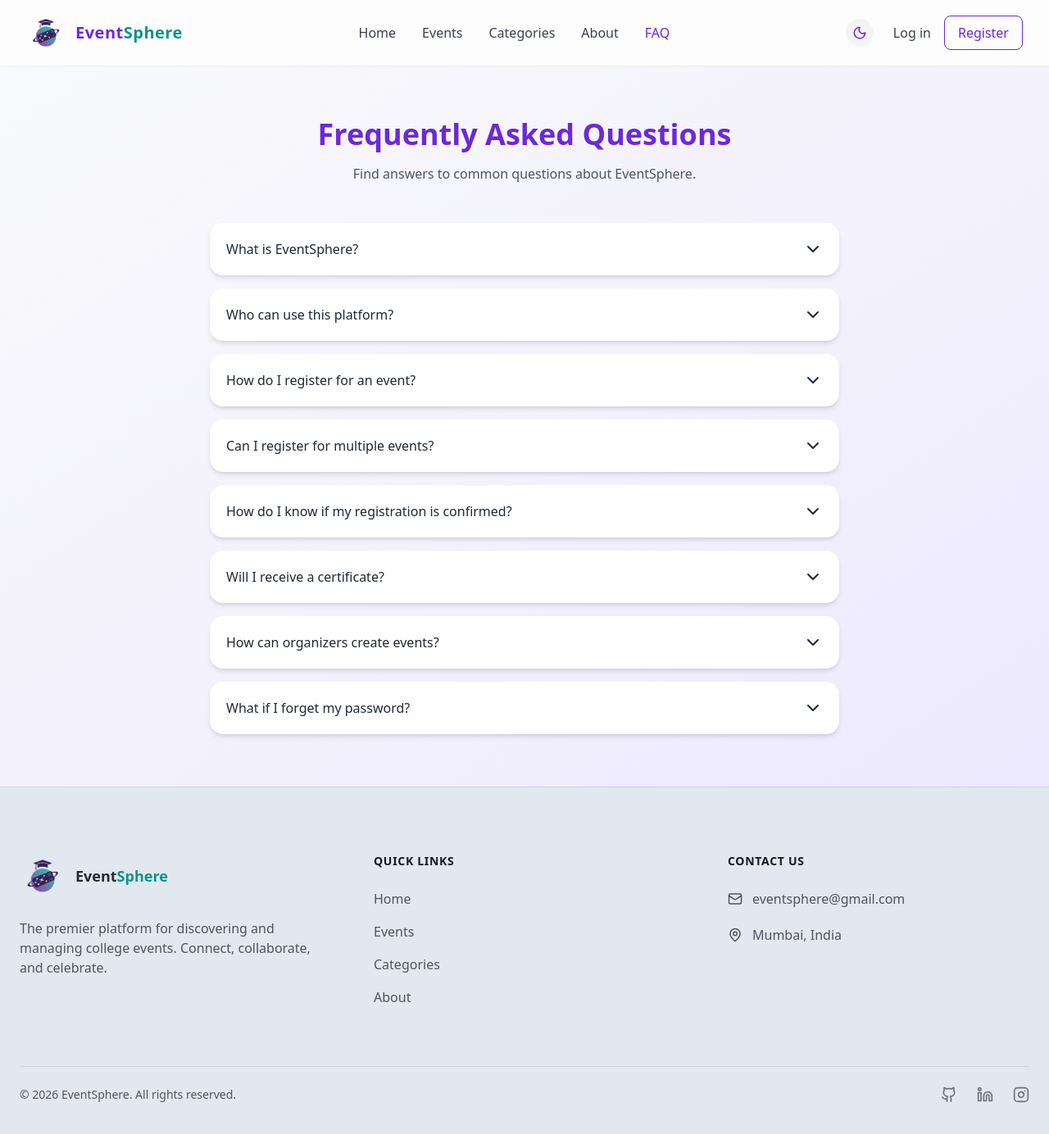
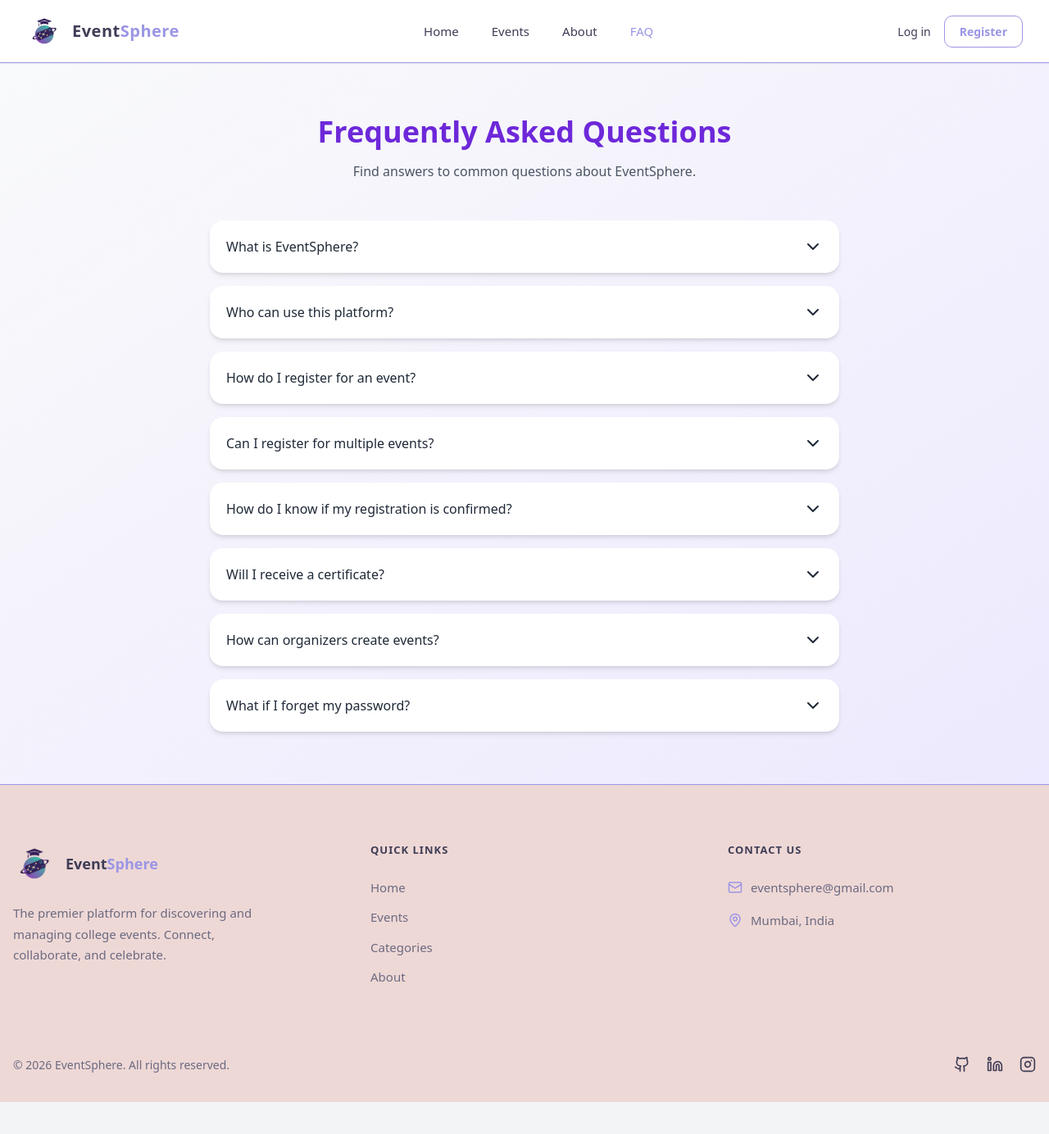
Before and after one commit to JanhaviShigwan/FinalYearProject, a React (Create React App) app in the folder Frontend/eventsphere/: page /faq in a window 1280 px wide. Shown: the whole page at 82% size. After the commit the page ends 1345 px from the top, so only its background shows below. Built offline with nearby package versions, Linux system fonts and the light colour scheme.

Commit message:
Modified Home Page , Navbar & Footer

```diff
--- a/Frontend/eventsphere/src/components/Navbar.jsx
+++ b/Frontend/eventsphere/src/components/Navbar.jsx
@@ -1,19 +1,16 @@
-import { useContext, useState } from "react";
-import { ThemeContext } from "../context/ThemeContext";
-import { Sun, Moon, Menu, X } from "lucide-react";
+import { useState } from "react";
+import { Menu, X } from "lucide-react";
 import { Link, useLocation } from "react-router-dom";
 import logo from "../assets/logoo.png";
 import "../styles/navbar.css";
 
 export default function Navbar() {
-  const { darkMode, setDarkMode } = useContext(ThemeContext);
   const location = useLocation();
   const [isOpen, setIsOpen] = useState(false);
 
   const navLinks = [
     { name: "Home", path: "/" },
     { name: "Events", path: "/events" },
-    { name: "Categories", path: "/categories" },
     { name: "About", path: "/about" },
     { name: "FAQ", path: "/faq" },
   ];
@@ -48,19 +45,7 @@ export default function Navbar() {
         {/* Right Section */}
         <div className="navbar-actions">
 
-          {/* Theme Toggle */}
-          <button
-            onClick={() => setDarkMode(!darkMode)}
-            className="theme-toggle-btn"
-          >
-            {darkMode ? (
-              <Sun size={18} className="text-[#FDBA74]" />
-            ) : (
-              <Moon size={18} className="text-[#6D28D9]" />
-            )}
-          </button>
-
-          {/* Desktop Auth Buttons */}
+          {/* Desktop Auth */}
           <div className="auth-desktop">
             <Link to="/login" className="nav-login-btn">
               Log in
--- a/Frontend/eventsphere/src/pages/Home.jsx
+++ b/Frontend/eventsphere/src/pages/Home.jsx
@@ -1,5 +1,7 @@
 import React from "react";
 import "../styles/home.css";
+import Navbar from "../components/Navbar";
+import Footer from "../components/Footer";
 import {
   CalendarCheck,
   Users,
@@ -22,6 +24,8 @@ import {
 
 export default function Home() {
   return (
+    <>
+      <Navbar/>
     <div className="home-wrapper">
 
       {/* ================= HERO ================= */}
@@ -186,9 +190,13 @@ export default function Home() {
           </p>
 
           <div className="timeline">
+
   <div className="timeline-item">
-              <UserPlus size={20} />
-              <div className="timeline-card green-bg">
+    <div className="timeline-icon">
+      <UserPlus size={22} />
+    </div>
+
+    <div className="timeline-content green-bg">
       <span>STEP 01</span>
       <h3>Create Account</h3>
       <p>Sign up using your student credentials.</p>
@@ -196,8 +204,11 @@ export default function Home() {
   </div>
 
   <div className="timeline-item">
-              <Search size={20} />
-              <div className="timeline-card blush-bg">
+    <div className="timeline-icon">
+      <Search size={22} />
+    </div>
+
+    <div className="timeline-content blush-bg">
       <span>STEP 02</span>
       <h3>Explore Events</h3>
       <p>Browse trending events and view detailed information.</p>
@@ -205,8 +216,11 @@ export default function Home() {
   </div>
 
   <div className="timeline-item">
-              <MousePointerClick size={20} />
-              <div className="timeline-card neutral-bg">
+    <div className="timeline-icon">
+      <MousePointerClick size={22} />
+    </div>
+
+    <div className="timeline-content neutral-bg">
       <span>STEP 03</span>
       <h3>Register Instantly</h3>
       <p>Reserve your seat with a single click.</p>
@@ -214,13 +228,17 @@ export default function Home() {
   </div>
 
   <div className="timeline-item">
-              <BarChart3 size={20} />
-              <div className="timeline-card light-bg">
+    <div className="timeline-icon">
+      <BarChart3 size={22} />
+    </div>
+
+    <div className="timeline-content light-bg">
       <span>STEP 04</span>
       <h3>Participate & Track</h3>
       <p>Manage registrations from your dashboard.</p>
     </div>
   </div>
+
 </div>
         </div>
       </section>
@@ -270,5 +288,7 @@ export default function Home() {
       </section>
 
     </div>
+    <Footer/>
+    </>
   );
 }
--- a/Frontend/eventsphere/src/styles/footer.css
+++ b/Frontend/eventsphere/src/styles/footer.css
@@ -1,22 +1,15 @@
 /* =================================================
-   FOOTER
+   FOOTER – EVENTSPHERE COLOR SCHEME
 ================================================= */
 
 .footer-section {
-  @apply pt-14 sm:pt-20
-         pb-8 sm:pb-10
-         px-4 sm:px-6
-         bg-slate-200
-         text-gray-800
-         border-t border-slate-300
-         transition-colors duration-300;
-}
-
-/* Dark Mode */
-.dark .footer-section {
-  @apply bg-gray-950
-         text-gray-300
-         border-t border-gray-800;
+  padding-top: 70px;
+  padding-bottom: 35px;
+  padding-left: 1rem;
+  padding-right: 1rem;
+  background-color: #EED8D6; /* Soft Blush */
+  color: #3F3D56; /* Deep Slate */
+  border-top: 1px solid #9B96E5; /* Lavender accent */
 }
 
 /* ==============================================
@@ -24,10 +17,24 @@
 ============================================== */
 
 .footer-container {
-  @apply max-w-7xl mx-auto
-         grid grid-cols-1 sm:grid-cols-2 md:grid-cols-3
-         gap-10 sm:gap-12 md:gap-16
-         mb-10 sm:mb-14;
+  max-width: 1280px;
+  margin: 0 auto;
+  display: grid;
+  grid-template-columns: 1fr;
+  gap: 60px;
+  margin-bottom: 50px;
+}
+
+@media (min-width: 640px) {
+  .footer-container {
+    grid-template-columns: repeat(2, 1fr);
+  }
+}
+
+@media (min-width: 1024px) {
+  .footer-container {
+    grid-template-columns: repeat(3, 1fr);
+  }
 }
 
 /* ==============================================
@@ -35,15 +42,21 @@
 ============================================== */
 
 .footer-about {
-  @apply text-center sm:text-left;
+  text-align: center;
+}
+
+@media (min-width: 640px) {
+  .footer-about {
+    text-align: left;
+  }
 }
 
 .footer-about p {
-  @apply mt-5 sm:mt-6
-         text-sm sm:text-base
-         text-gray-600 dark:text-gray-400
-         leading-relaxed
-         max-w-xs sm:max-w-sm mx-auto sm:mx-0;
+  margin-top: 22px;
+  font-size: 15px;
+  color: #6B6A80;
+  line-height: 1.7;
+  max-width: 320px;
 }
 
 /* ==============================================
@@ -52,43 +65,44 @@
 
 .footer-links h4,
 .footer-contact h4 {
-  @apply text-xs sm:text-sm
-         font-semibold tracking-wider
-         text-gray-900 dark:text-white
-         mb-4 sm:mb-6
-         text-center sm:text-left;
+  font-size: 13px;
+  font-weight: 700;
+  letter-spacing: 1px;
+  margin-bottom: 24px;
+  color: #3F3D56;
 }
 
 /* ==============================================
    LINKS
 ============================================== */
 
-.footer-links {
-  @apply text-center sm:text-left;
+.footer-links a {
+  display: block;
+  margin-bottom: 14px;
+  font-size: 15px;
+  color: #6B6A80;
+  transition: 0.3s ease;
 }
 
-.footer-links a {
-  @apply block mb-3 sm:mb-4
-         text-sm sm:text-base
-         text-gray-600 dark:text-gray-400
-         hover:text-[#6D28D9]
-         transition duration-300;
+.footer-links a:hover {
+  color: #F08A6C; /* Coral */
 }
 
 /* ==============================================
    CONTACT
 ============================================== */
 
-.footer-contact {
-  @apply text-center sm:text-left;
+.footer-contact-item {
+  display: flex;
+  align-items: center;
+  gap: 10px;
+  margin-bottom: 18px;
+  font-size: 15px;
+  color: #6B6A80;
 }
 
-.footer-contact-item {
-  @apply flex items-center
-         justify-center sm:justify-start
-         gap-3 mb-4 sm:mb-5
-         text-sm sm:text-base
-         text-gray-600 dark:text-gray-400;
+.footer-contact-item svg {
+  color: #9B96E5; /* Lavender icons */
 }
 
 /* ==============================================
@@ -96,26 +110,39 @@
 ============================================== */
 
 .footer-bottom {
-  @apply max-w-7xl mx-auto
-         flex flex-col md:flex-row
-         justify-between items-center
-         gap-4 md:gap-0
-         border-t border-gray-300 dark:border-gray-800
-         pt-6
-         text-xs sm:text-sm
-         text-center md:text-left
-         text-gray-600 dark:text-gray-400;
+  max-width: 1280px;
+  margin: 0 auto;
+  border-top: 1px solid #EED8D6;
+  padding-top: 20px;
+  display: flex;
+  flex-direction: column;
+  gap: 15px;
+  align-items: center;
+  font-size: 14px;
+  color: #6B6A80;
+}
+
+@media (min-width: 768px) {
+  .footer-bottom {
+    flex-direction: row;
+    justify-content: space-between;
+  }
 }
 
 .footer-socials {
-  @apply flex gap-5 sm:gap-6
-         text-gray-500 dark:text-gray-400;
+  display: flex;
+  gap: 20px;
 }
 
 .footer-socials svg {
-  @apply hover:text-[#6D28D9]
-         transition duration-300
-         cursor-pointer;
+  color: #3F3D56;
+  transition: 0.3s ease;
+  cursor: pointer;
+}
+
+.footer-socials svg:hover {
+  color: #F08A6C; /* Coral hover */
+  transform: translateY(-3px);
 }
 
 /* ==============================================
@@ -123,28 +150,17 @@
 ============================================== */
 
 .footer-logo-image {
-  @apply w-10 h-10 sm:w-14 sm:h-14 object-contain;
+  width: 52px;
+  height: 52px;
+  object-fit: contain;
 }
 
 .brand-name {
-  @apply text-base sm:text-lg font-semibold
-         text-gray-800 dark:text-white;
+  font-size: 18px;
+  font-weight: 700;
+  color: #3F3D56;
 }
 
 .brand-highlight {
-  @apply text-[#0D9488];
+  color: #9B96E5; /* Lavender */
 }
-
-/* ==============================================
-   EXTRA SMALL DEVICES SAFETY
-============================================== */
-
-@media (max-width: 400px) {
-  .footer-container {
-    gap: 2rem;
-  }
-
-  .footer-about p {
-    font-size: 0.85rem;
-  }
-}
--- a/Frontend/eventsphere/src/styles/navbar.css
+++ b/Frontend/eventsphere/src/styles/navbar.css
@@ -4,15 +4,16 @@
 
 .navbar-main {
   @apply sticky top-0 z-50
-         bg-white/80 dark:bg-gray-900/80
          backdrop-blur-md shadow-sm
          transition-all duration-300;
+  background-color: #FFFFFF;
+  border-bottom: 1px solid #9B96E5;
 }
 
 .navbar-inner {
   @apply max-w-7xl mx-auto
          px-4 sm:px-6 md:px-8
-         py-3 sm:py-4
+         py-4
          flex justify-between items-center;
 }
 
@@ -21,20 +22,22 @@
 ============================================== */
 
 .navbar-logo {
-  @apply flex items-center gap-2 sm:gap-3;
+  @apply flex items-center gap-3;
 }
 
 .logo-image {
-  @apply w-10 h-10 sm:w-12 sm:h-12 object-contain;
+  @apply w-11 h-11 object-contain;
 }
 
 .brand-text {
-  @apply text-lg sm:text-xl font-bold
-         text-[#6D28D9] dark:text-purple-400 tracking-wide;
+  font-size: 20px;
+  font-weight: 700;
+  color: #3F3D56;
+  letter-spacing: 0.5px;
 }
 
 .brand-accent {
-  @apply text-[#0D9488];
+  color: #9B96E5; /* Lavender */
 }
 
 /* ==============================================
@@ -42,16 +45,22 @@
 ============================================== */
 
 .navbar-links {
-  @apply hidden md:flex gap-8 font-medium;
+  @apply hidden md:flex gap-10 font-medium;
 }
 
 .nav-link {
-  @apply relative text-gray-700 dark:text-gray-300
-         hover:text-[#0D9488] transition duration-300;
+  position: relative;
+  font-size: 15px;
+  color: #3F3D56;
+  transition: all 0.3s ease;
+}
+
+.nav-link:hover {
+  color: #F08A6C; /* Coral */
 }
 
 .nav-active {
-  @apply text-[#6D28D9] dark:text-purple-400;
+  color: #9B96E5;
 }
 
 /* ==============================================
@@ -59,29 +68,38 @@
 ============================================== */
 
 .navbar-actions {
-  @apply flex items-center gap-4 sm:gap-6;
-}
-
-.theme-toggle-btn {
-  @apply p-2 rounded-full
-         bg-[#F3F4F6] dark:bg-gray-800
-         hover:bg-[#FDBA74]/30 transition;
+  @apply flex items-center gap-6;
 }
 
 /* Desktop Auth */
+
 .auth-desktop {
   @apply hidden md:flex items-center gap-4;
 }
 
 .nav-login-btn {
-  @apply text-gray-700 dark:text-gray-300
-         hover:text-[#0D9488] transition;
+  font-size: 14px;
+  color: #3F3D56;
+  transition: 0.3s ease;
+}
+
+.nav-login-btn:hover {
+  color: #F08A6C;
 }
 
 .nav-register-btn {
-  @apply px-4 py-2 rounded-lg font-medium transition duration-300;
-  @apply border border-[#6D28D9] text-[#6D28D9];
-  @apply hover:bg-[#6D28D9] hover:text-white;
+  padding: 8px 18px;
+  border-radius: 10px;
+  font-weight: 600;
+  font-size: 14px;
+  border: 1.5px solid #9B96E5;
+  color: #9B96E5;
+  transition: 0.3s ease;
+}
+
+.nav-register-btn:hover {
+  background-color: #9B96E5;
+  color: #FFFFFF;
 }
 
 /* ==============================================
@@ -89,9 +107,9 @@
 ============================================== */
 
 .hamburger-btn {
-  @apply md:hidden p-2 rounded-lg
-         bg-gray-100 dark:bg-gray-800
-         text-gray-700 dark:text-gray-200;
+  @apply md:hidden p-2 rounded-lg;
+  background-color: #F6F1EB;
+  color: #3F3D56;
 }
 
 /* ==============================================
@@ -100,11 +118,11 @@
 
 .mobile-menu {
   @apply md:hidden flex flex-col gap-4
-         px-6 py-4
-         bg-white dark:bg-gray-900
+         px-6 py-5
          shadow-md overflow-hidden
          max-h-0 opacity-0
          transition-all duration-300;
+  background-color: #FFFFFF;
 }
 
 .mobile-open {
@@ -112,21 +130,31 @@
 }
 
 .mobile-link {
-  @apply text-gray-700 dark:text-gray-300
-         font-medium py-2
-         hover:text-[#0D9488] transition;
+  font-weight: 500;
+  font-size: 15px;
+  color: #3F3D56;
+  transition: 0.3s ease;
+}
+
+.mobile-link:hover {
+  color: #F08A6C;
 }
 
 .mobile-active {
-  @apply text-[#6D28D9] dark:text-purple-400;
+  color: #9B96E5;
 }
 
 .mobile-auth {
-  @apply flex flex-col gap-3 pt-4 border-t
-         border-gray-200 dark:border-gray-700;
+  @apply flex flex-col gap-3 pt-4 border-t;
+  border-color: #F6F1EB;
 }
 
 .mobile-auth a {
-  @apply py-2 font-medium text-gray-700
-         dark:text-gray-300 hover:text-[#0D9488] transition;
+  font-weight: 500;
+  color: #3F3D56;
+  transition: 0.3s ease;
 }
+
+.mobile-auth a:hover {
+  color: #F08A6C;
+}
```
Also changed, not shown: Frontend/eventsphere/src/styles/home.css (+368 -51 lines). Lines whose indentation alone changed are shown as unchanged.
